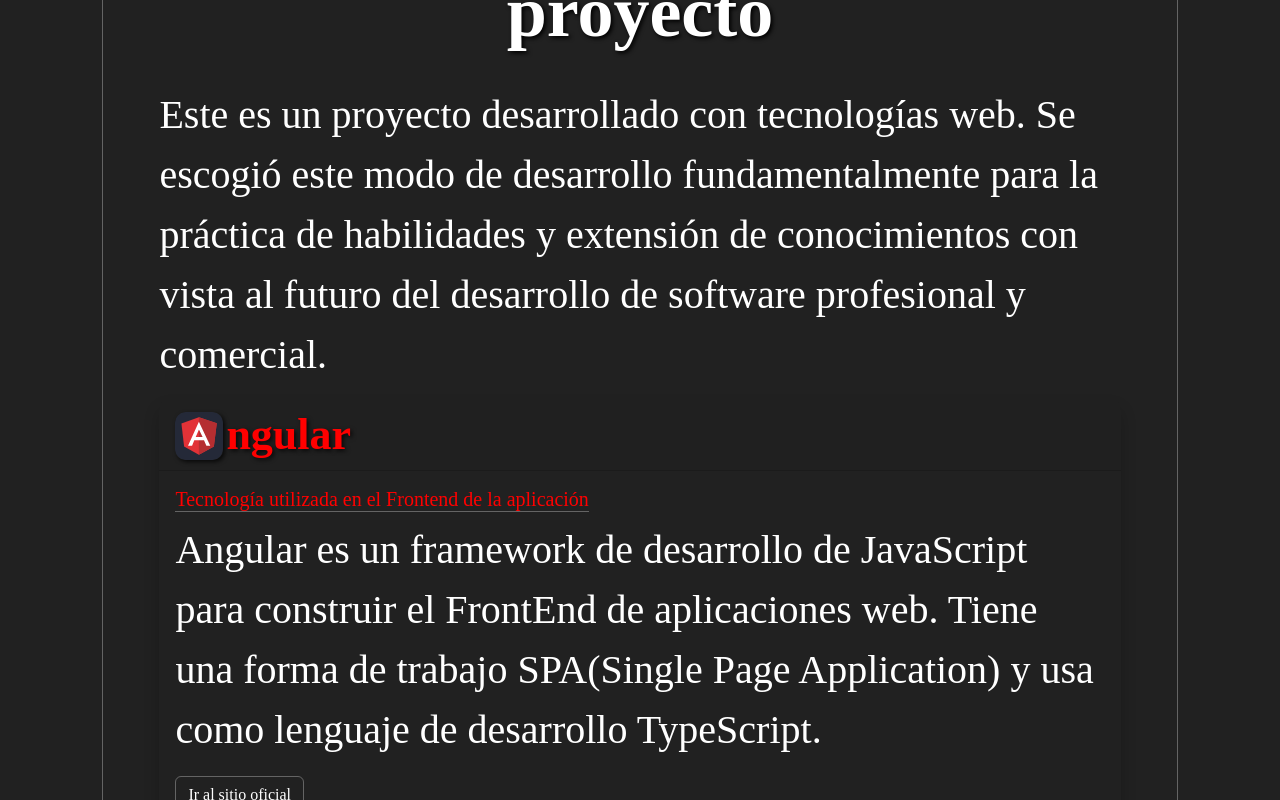
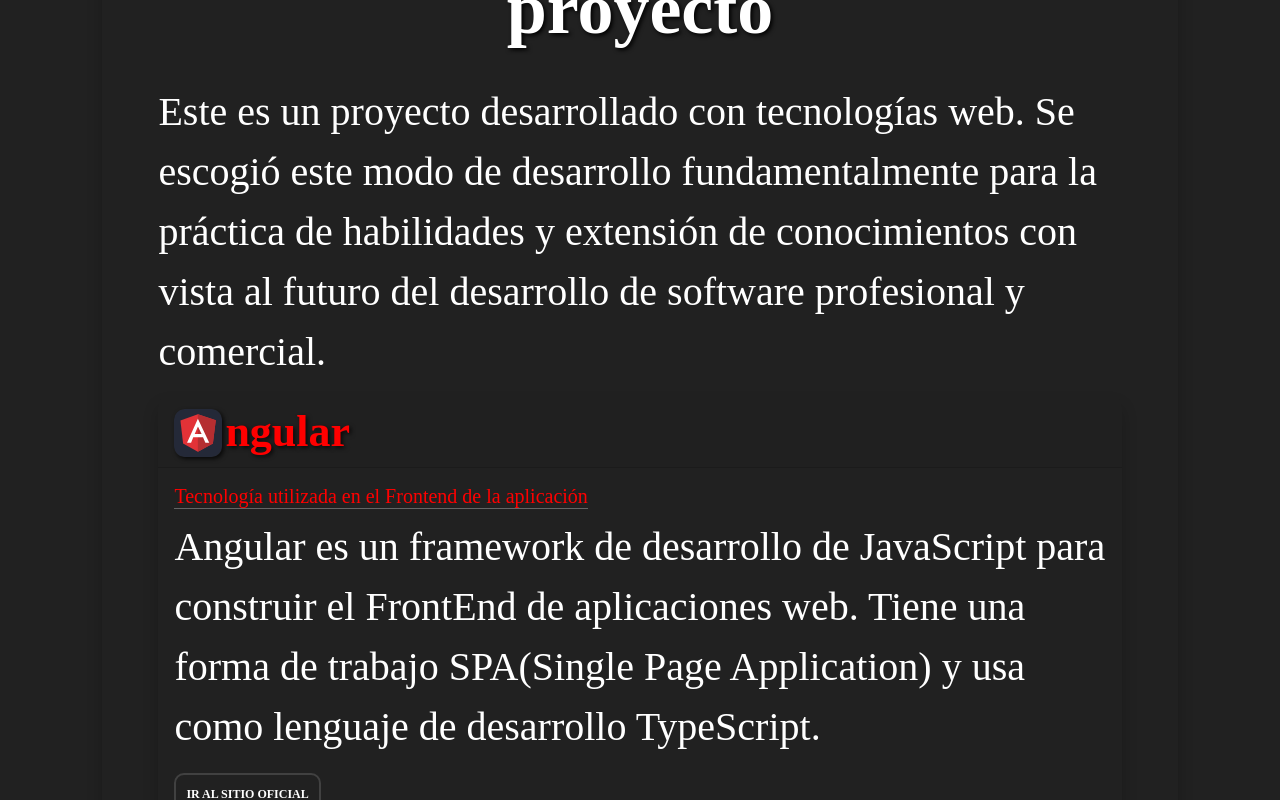
Before and after one commit to LeivSuaxy/Gestion-de-inventario-para-tienda-minorista, an Angular app in the folder Frontend/: page / in a window 1280 px wide. Shown: the part 2000-2800 px from the top of the page. Built offline with nearby package versions, Linux system fonts and the light colour scheme.

Commit message:
te actualizo puto

```diff
--- a/Frontend/src/app/navbar/navbar.component.css
+++ b/Frontend/src/app/navbar/navbar.component.css
@@ -7,7 +7,7 @@
   height: max-content;
   text-align: left;
   display: flex;
-  border: 1px solid rgba(255, 255, 255, 0.300);
+
   vertical-align: middle;
   position: block;
   margin-top: 20px;
--- a/Frontend/src/app/views/form/form.component.css
+++ b/Frontend/src/app/views/form/form.component.css
@@ -8,7 +8,6 @@
   padding: 2.6vh;
   border-radius: 1.5vh;
   background-color: #f5f5f5;
-  box-shadow: 0 0 1.5vh #000;
   width: 50%;
   background-color: #212121;
   color: white;
--- a/Frontend/src/app/views/registro/registro.component.css
+++ b/Frontend/src/app/views/registro/registro.component.css
@@ -8,7 +8,6 @@
   padding: 2.6vh;
   border-radius: 1.5vh;
   background-color: #f5f5f5;
-  box-shadow: 0 0 1.5vh #000;
   width: 50%;
   background-color: #212121;
   color: white;
--- a/Frontend/src/app/views/stock/stockcards/stockcards.component.css
+++ b/Frontend/src/app/views/stock/stockcards/stockcards.component.css
@@ -1,7 +1,7 @@
 .backCard {
   background-color: #212121;
   color: white;
-  border: 1px solid rgba(255, 255, 255, 0.300);
+  box-shadow: 0px 1vh 2vh 0 rgba(0,0,0,0.2);
   border-radius: 10px !important;
   overflow-x: hidden;
   width: 107vh;
@@ -55,5 +55,63 @@
 
 .img-card {
   border-radius: 10px 0 0 10px !important;
-  border-right: 1px solid rgba(255, 255, 255, 0.300);
 }
+
+button {
+  --color: chartreuse; /*#560bad*/
+  font-family: inherit;
+  display: inline-block;
+  width: 8em;
+  height: 2.6em;
+  line-height: 2.5em;
+  position: absolute;
+  right: 1vh;
+  bottom: 1vh;
+  overflow: hidden;
+  border: 2px solid var(--color);
+  transition: color .5s;
+  z-index: 1;
+  font-size: 14px;
+  border-radius: 10px;
+  font-weight: 500;
+  color: var(--color);
+  background-color: #212121;
+ }
+
+ button:before {
+  content: "";
+  position: absolute;
+  z-index: -1;
+  background: var(--color);
+  height: 150px;
+  width: 200px;
+  border-radius: 50%;
+ }
+
+ button:hover {
+  color: black;
+ }
+
+ button:before {
+  top: 100%;
+  left: 100%;
+  transition: all .7s;
+ }
+
+ button:hover:before {
+  top: -30px;
+  left: -30px;
+ }
+
+ button:active:before {
+  background: #3a0ca3;
+  transition: background 0s;
+ }
+
+ .color {
+  --color: red !important;
+ }
+
+ .color:hover {
+  color: white;
+ }
--- a/Frontend/src/app/views/stock/stockcards/stockcards.component.html
+++ b/Frontend/src/app/views/stock/stockcards/stockcards.component.html
@@ -20,14 +20,14 @@
 </div>
 
 <ng-template #positive>
-  <a type="button" class="btn boton-add"  (click)="setadded(venta)">
-      Adicionar al carrito
-    </a>
+    <button class="cartBtn" (click)="setadded(venta)">
+      ADD TO CART
+    </button>
 </ng-template>
 <ng-template #negative>
-  <a type="button" class="btn boton-rm" (click)="removeFromCart(venta)">
-      Eliminar del carrito
-  </a>
+  <button class="cartBtn color" (click)="removeFromCart(venta)">
+    REMOVE
+  </button>
 </ng-template>
 
 <ng-template #foto>
--- a/Frontend/src/app/views/views.component.css
+++ b/Frontend/src/app/views/views.component.css
@@ -5,8 +5,8 @@
   margin-bottom: 20px;
   padding-top: 20px;
   padding-bottom: 20px;
-  background-color: 212121;
-  border: 1px solid rgba(255, 255, 255, 0.300);
+  background-color: #212121;
+  box-shadow: 0px 8px 16px 0px rgba(0,0,0,0.2);
   border-radius: 10px;
 }
 
@@ -268,3 +268,29 @@
 .separar {
   margin-bottom: 2vh;
 }
+
+.button {
+  padding: 10px 10px;
+  font-size: 12px;
+  font-weight: 600;
+  border: 2px solid #414141;
+  color: white;
+  background-color: transparent;
+  cursor: pointer;
+  border-radius: 10px;
+  text-transform: uppercase;
+  transition: all 0.4s cubic-bezier(0.23, 1, 0.320, 1);
+}
+
+.button:hover {
+  border-color: #0974f1;
+  box-shadow: 0 0 20px rgba(9, 117, 241, 0.8);
+}
+
+.button:active {
+  box-shadow: 0 0 10px rgba(9, 117, 241, 0.4);
+}
+
+.rel {
+  text-decoration: none;
+}
--- a/Frontend/src/app/views/views.component.html
+++ b/Frontend/src/app/views/views.component.html
@@ -42,7 +42,11 @@
       <h5 class="card-title titulo titulo-angular">Tecnología utilizada en el Frontend de la aplicación</h5>
       <p class="card-text textfont extra">Angular es un framework de desarrollo de JavaScript para construir el FrontEnd de aplicaciones
       web. Tiene una forma de trabajo SPA(Single Page Application) y usa como lenguaje de desarrollo TypeScript.</p>
-      <a href="https://angular.dev/" rel="noopener" target="_blank" class="btn btn-primary boton-angular">Ir al sitio oficial</a>
+      <a href="https://angular.dev/" rel="noopener" target="_blank" class="rel">
+        <button class="button">
+          Ir al sitio oficial
+        </button>
+      </a>
     </div>
   </div>
 
@@ -55,7 +59,11 @@
       <p class="card-text textfont extra">Django es un framework de desarrollo para Backend de páginas web desarrollado en Python.
       El código contenido en este apartado será el que tendrá fundamentalmente las consultas SQL para darle solución
       a la problematica a desarrollar.</p>
-      <a href="https://www.djangoproject.com/" rel="noopener" target="_blank" class="btn btn-primary boton-django">Ir al sitio oficial</a>
+      <a href="https://www.djangoproject.com/" rel="noopener" target="_blank" class="rel">
+        <button class="button">
+          Ir al sitio oficial
+        </button>
+      </a>
     </div>
   </div>
 
@@ -67,7 +75,11 @@
       <h5 class="card-title titulo titulo-postgre">Tecnología utilizada en el Backend de la aplicación para gestionar las bases de datos</h5>
       <p class="card-text textfont extra">PostgreSQL es un gestor de bases de datos relacional orientado a objetos y de código
       abierto. Es una alternativa robusta y flexible a las bases de datos comerciales como Oracle y SQL server.</p>
-      <a href="https://www.djangoproject.com/" rel="noopener" target="_blank" class="btn btn-primary boton-postgre">Ir al sitio oficial</a>
+      <a href="https://www.djangoproject.com/" rel="noopener" target="_blank" class="rel">
+        <button class="button">
+          Ir al sitio oficial
+        </button>
+      </a>
     </div>
   </div>
 
@@ -93,7 +105,9 @@
           <h5 class="card-title"><img src="../../assets/icons/github.svg" alt="github icon"><span class="ico-git">LeivSuaxy</span></h5>
           <p class="card-text">I am a student of Computer Science Engineering, at the University of Computer Sciences (UCI) Cuba cu.</p>
           <a href="https://github.com/LeivSuaxy" rel="noopener" target="_blank" class="btn-git">
-            <button class="btn btn-primary boton">Follow Me</button>
+            <button class="button">
+              Follow me
+            </button>
           </a>
         </div>
       </div>
@@ -116,7 +130,9 @@
             and mathematics. Here you will find information about me, my skills, projects and more.</p>
 
           <a href="https://github.com/AGR55" rel="noopener" target="_blank" class="btn-git">
-            <button class="btn btn-primary boton">Follow Me</button>
+            <button class="button">
+              Follow me
+            </button>
           </a>
         </div>
       </div>
```
